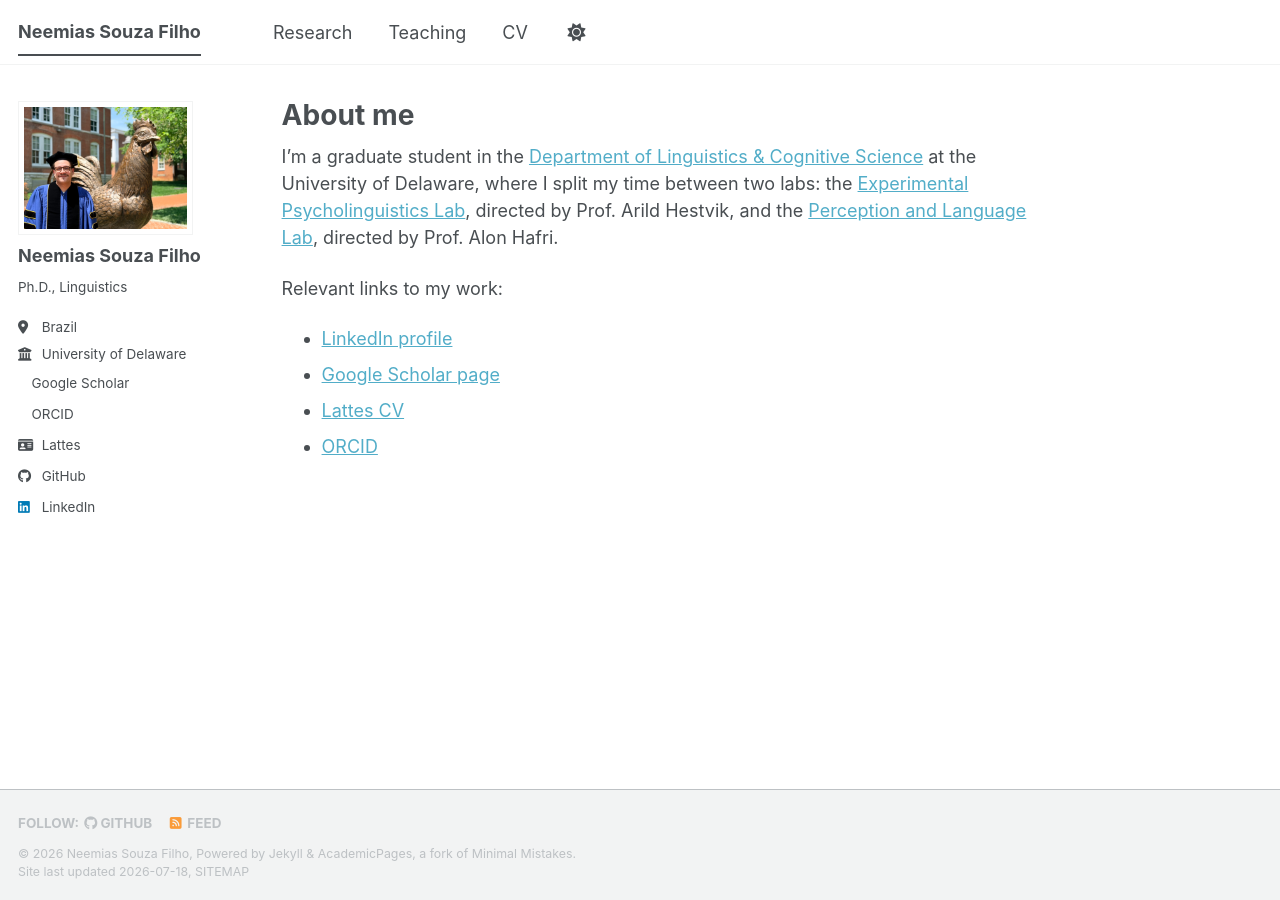
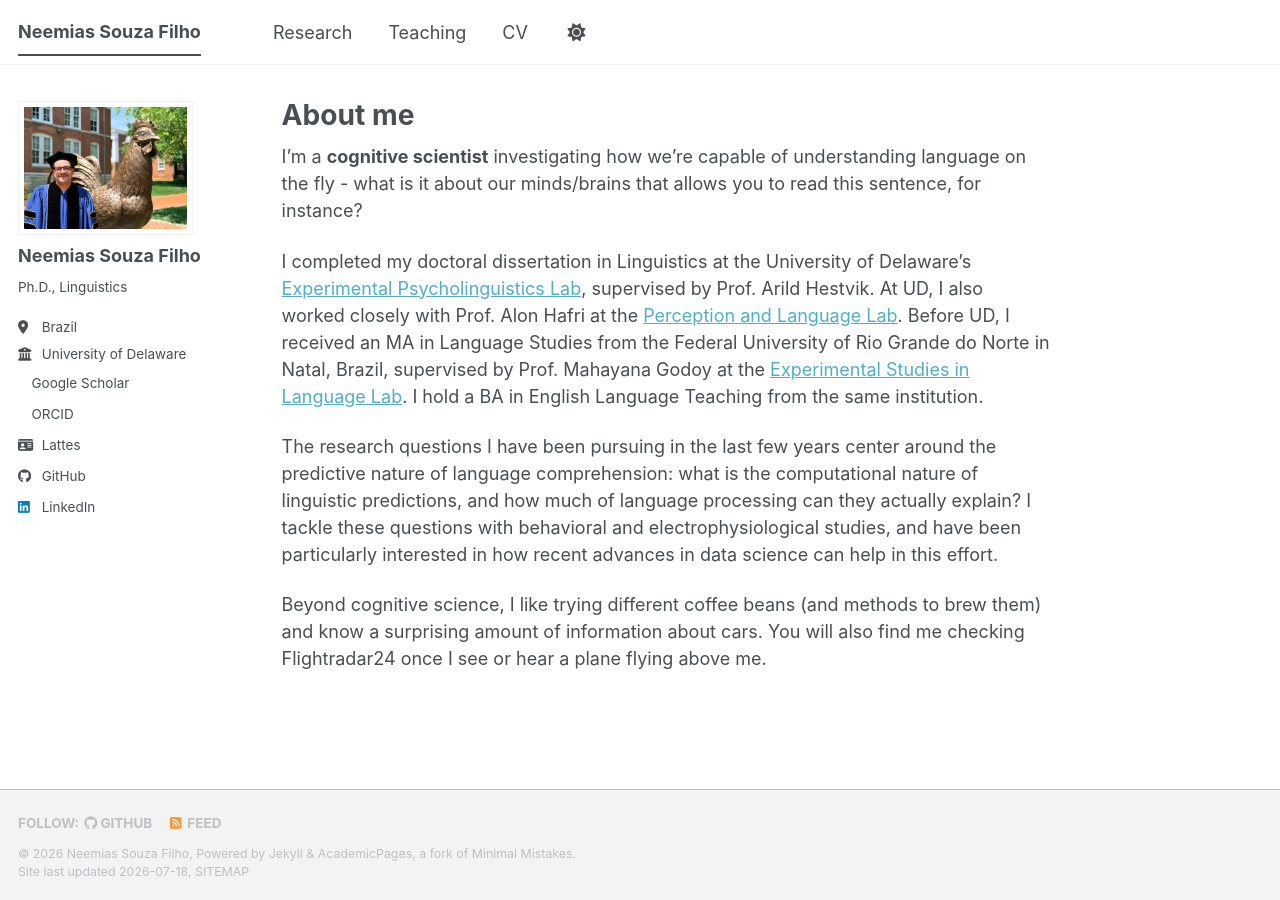
Before and after one commit to nsfio/nsfio.github.io, a Jekyll site: the page built from _pages/about.md, in a window 1280 px wide. Built offline with Jekyll 4.4.1, drawn with Linux system fonts in a browser that asks for light colours; a style sheet for code colours, icons or effects is not loaded.

Commit message:
updated about me

```diff
--- a/_pages/about.md
+++ b/_pages/about.md
@@ -7,11 +7,10 @@ redirect_from:
   - /about.html
 ---
 
-I'm a graduate student in the [Department of Linguistics & Cognitive Science](https://www.udel.edu/academics/colleges/artsci/departments/lcsc/) at the University of Delaware, where I split my time between two labs: the [Experimental Psycholinguistics Lab](https://sites.google.com/a/udel.edu/experimental-psycholinguistics-lab), directed by Prof. Arild Hestvik, and the [Perception and Language Lab](https://pal.lingcogsci.udel.edu/), directed by Prof. Alon Hafri.
+I'm a **cognitive scientist** investigating how we're capable of understanding language on the fly - what is it about our minds/brains that allows you to read this sentence, for instance?
 
-Relevant links to my work:
+I completed my doctoral dissertation in Linguistics at the University of Delaware's [Experimental Psycholinguistics Lab](https://sites.google.com/a/udel.edu/experimental-psycholinguistics-lab), supervised by Prof. Arild Hestvik. At UD, I also worked closely with Prof. Alon Hafri at the [Perception and Language Lab](https://pal.lingcogsci.udel.edu/). Before UD, I received an MA in Language Studies from the Federal University of Rio Grande do Norte in Natal, Brazil, supervised by Prof. Mahayana Godoy at the [Experimental Studies in Language Lab](https://leelin.netlify.app/). I hold a BA in English Language Teaching from the same institution.
 
-* [LinkedIn profile](https://linkedin.com/in/neemias-filho-6033932a)
-* [Google Scholar page](https://scholar.google.com/citations?user=IDAfAJsAAAAJ&hl=en&oi=ao)
-* [Lattes CV](http://lattes.cnpq.br/7194316162247342)
-* [ORCID](https://orcid.org/0000-0002-6199-9431)
+The research questions I have been pursuing in the last few years center around the predictive nature of language comprehension: what is the computational nature of linguistic predictions, and how much of language processing can they actually explain? I tackle these questions with behavioral and electrophysiological studies, and have been particularly interested in how recent advances in data science can help in this effort.
+
+Beyond cognitive science, I like trying different coffee beans (and methods to brew them) and know a surprising amount of information about cars. You will also find me checking Flightradar24 once I see or hear a plane flying above me.
```
